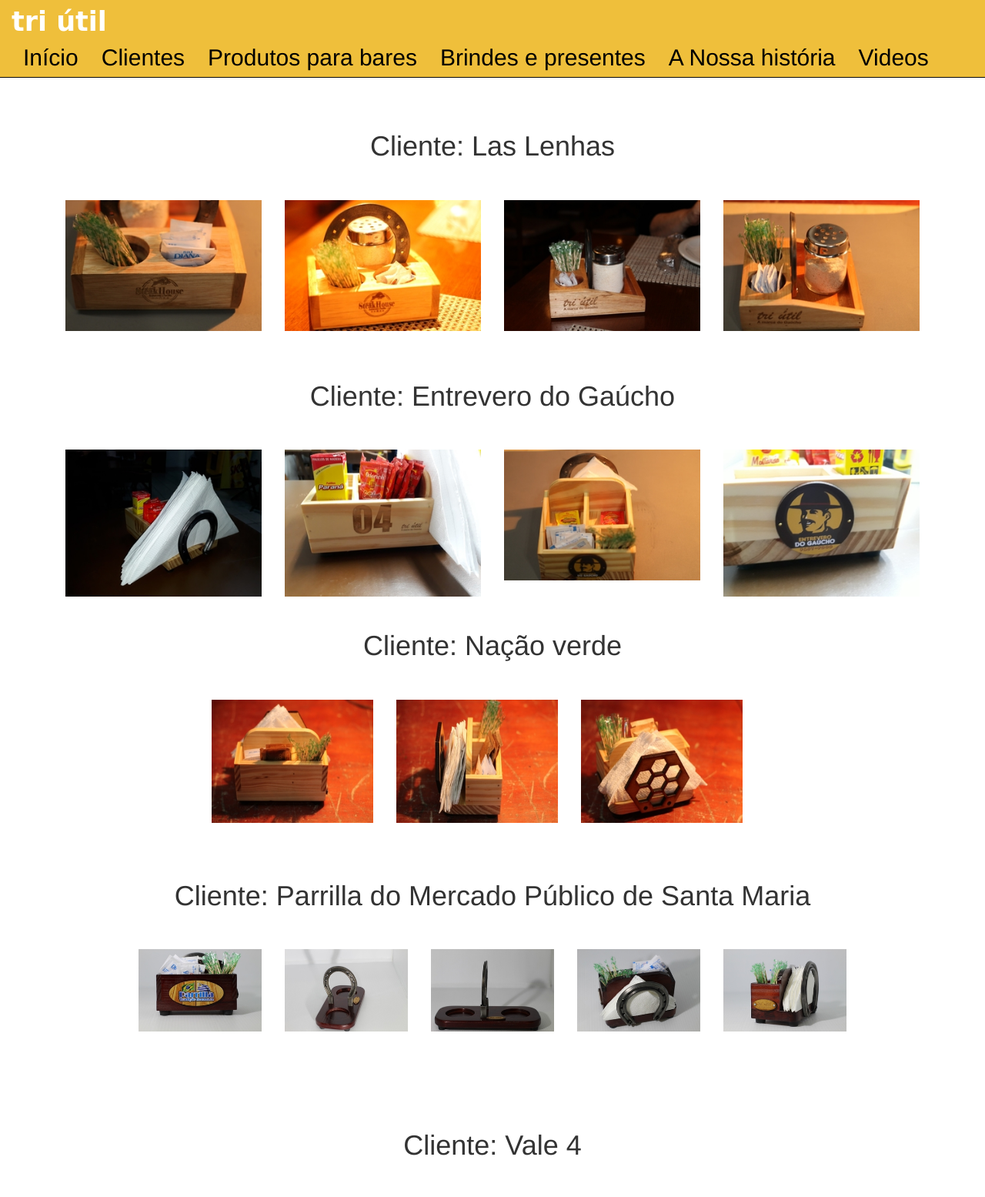
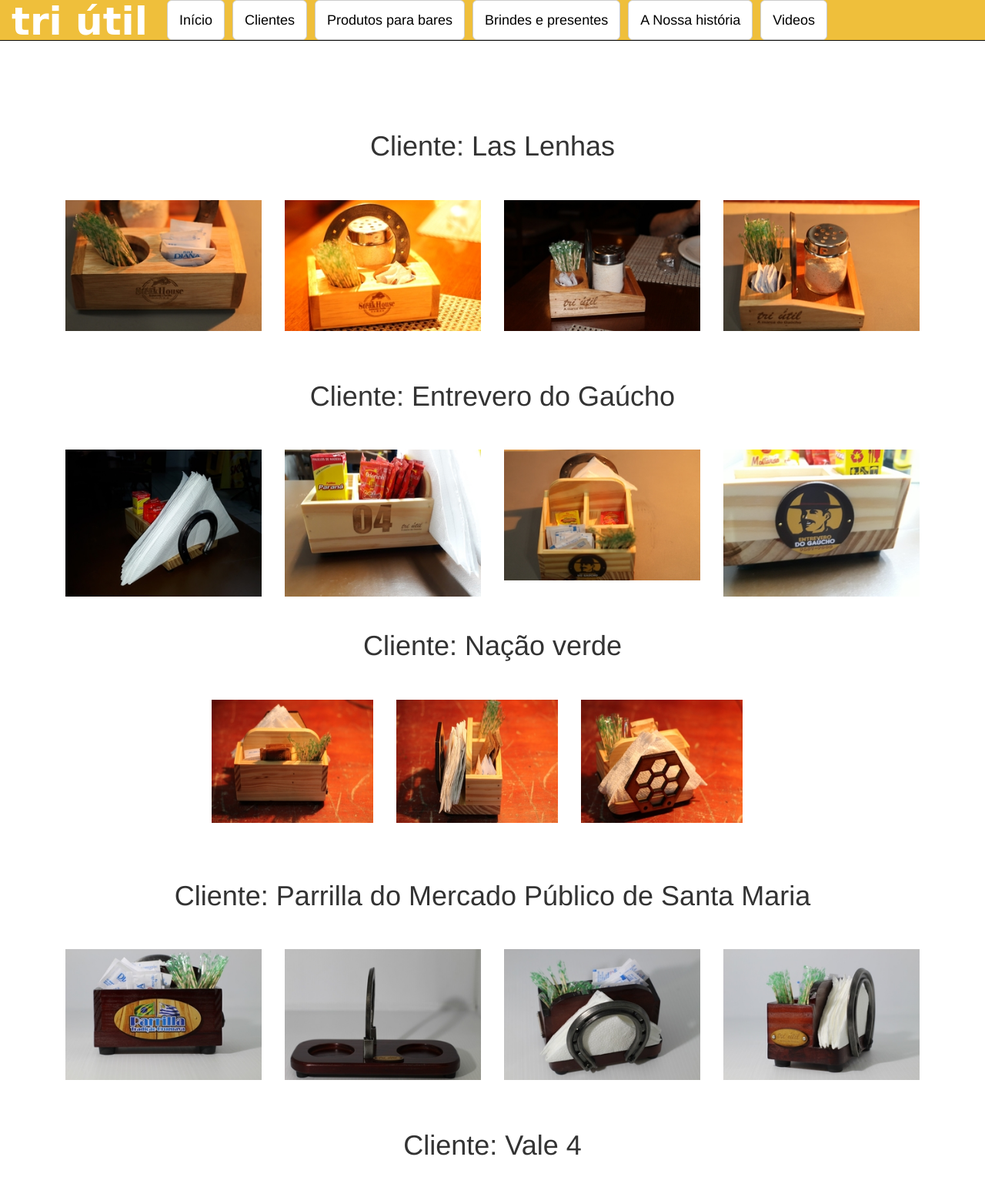
Before and after one commit to OtavioBonatto/triutil, a website: page clientes.html in a window 1280 px wide. Shown: the top 1555 px of the page at 77% size. Drawn offline with nearby package versions, Linux system fonts and the light colour scheme.

Commit message:
change nav

```diff
--- a/clientes.html
+++ b/clientes.html
@@ -16,12 +16,12 @@
             <a class="logo navbar-brand" href="#">tri útil</a>
           </div>
           <ul class="nav navbar-nav">
-            <li><a href="index.html">Início</a></li>
-            <li><a href="clientes.html">Clientes</a></li>
-            <li><a href="produtos-bares.html">Produtos para bares</a></li>
-            <li><a href="brindes-presentes.html">Brindes e presentes</a></li>
-            <li><a href="sobre.html">A Nossa história</a></li>
-            <li><a href="videos.html">Videos</a></li>
+              <li><a class="btn btn-lg btn-default" href="/index.html">Início</a</li>
+              <li><a class="btn btn-lg btn-default" href="clientes.html">Clientes</a></li>
+              <li><a class="btn btn-lg btn-default" href="produtos-bares.html">Produtos para bares</a></li>
+              <li><a class="btn btn-lg btn-default" href="brindes-presentes.html">Brindes e presentes</a></li>
+              <li><a class="btn btn-lg btn-default" href="sobre.html">A Nossa história</a></li>
+              <li><a class="btn btn-lg btn-default" href="videos.html">Videos</a></li>
           </ul>
         </div>
       </nav>
@@ -53,11 +53,10 @@
 
         <div class="grupo-clientes">
           <h1 class="slogan">Cliente: Parrilla do Mercado Público de Santa Maria</h1>
-          <img src="imgs/clientes/parrila mercado publico de santa maria/parrila.png" class="col-md-2 col-md-offset-1" alt="">
-          <img src="imgs/clientes/parrila mercado publico de santa maria/parrila2.png" class="col-md-2" alt="">
-          <img src="imgs/clientes/parrila mercado publico de santa maria/parrila3.png" class="col-md-2" alt="">
-          <img src="imgs/clientes/parrila mercado publico de santa maria/parrila4.png" class="col-md-2" alt="">
-          <img src="imgs/clientes/parrila mercado publico de santa maria/parrila5.png" class="col-md-2" alt="">
+          <img src="imgs/clientes/parrila mercado publico de santa maria/parrila.png" class="col-md-3" alt="">
+          <img src="imgs/clientes/parrila mercado publico de santa maria/parrila3.png" class="col-md-3" alt="">
+          <img src="imgs/clientes/parrila mercado publico de santa maria/parrila4.png" class="col-md-3" alt="">
+          <img src="imgs/clientes/parrila mercado publico de santa maria/parrila5.png" class="col-md-3" alt="">
         </div>
 
         <div class="grupo-clientes">
@@ -84,8 +83,10 @@
 
         <div class="grupo-clientes">
           <h1 class="slogan">Cliente: Tanashi sushi Lounge</h1>
-          <img src="imgs/clientes/tanashi/tanashi.JPG" class="col-md-6 imagem-cliente col-md-offset-4" alt="">
-          <img src="imgs/clientes/tanashi/tanashi2.JPG" class="col-md-6 imagem-cliente" alt="">
+          <img src="imgs/clientes/tanashi/tanashi.png" class="col-md-3" alt="">
+          <img src="imgs/clientes/tanashi/tanashi2.JPG" class="col-md-3" alt="">
+          <img src="imgs/clientes/tanashi/tanashi3.PNG" class="col-md-3" alt="">
+          <img src="imgs/clientes/tanashi/tanashi4.png" class="col-md-3" alt="">
         </div>
 
 
--- a/style.css
+++ b/style.css
@@ -8,11 +8,12 @@
 
 .navbar-inverse .navbar-brand {
     color: black;
-    font-size: 35px;
+    font-size: 50px;
 }
 
 a {
     font-size: 30px;
+    margin-left: 1rem;
 }
 
 .navbar-inverse .navbar-nav>li>a {
@@ -77,6 +78,15 @@
     width: 250px;
 }
 
+.imagem-animais-box {
+    height: 230px;
+    width: 700px;
+}
+
+.imagem-animais {
+    width: 700px;
+}
+
 .titulo-produto {
     text-align: center;
 }
```
Also changed, not shown: brindes-presentes.html (+6 -6 lines), index.html (+6 -6 lines), produtos-bares.html (+11 -11 lines), sobre.html (+6 -6 lines), videos.html (+6 -6 lines), imgs/clientes/tanashi/tanashi.png (added), imgs/clientes/tanashi/tanashi3.png (added), imgs/clientes/tanashi/tanashi4.png (added), 1 other file.
